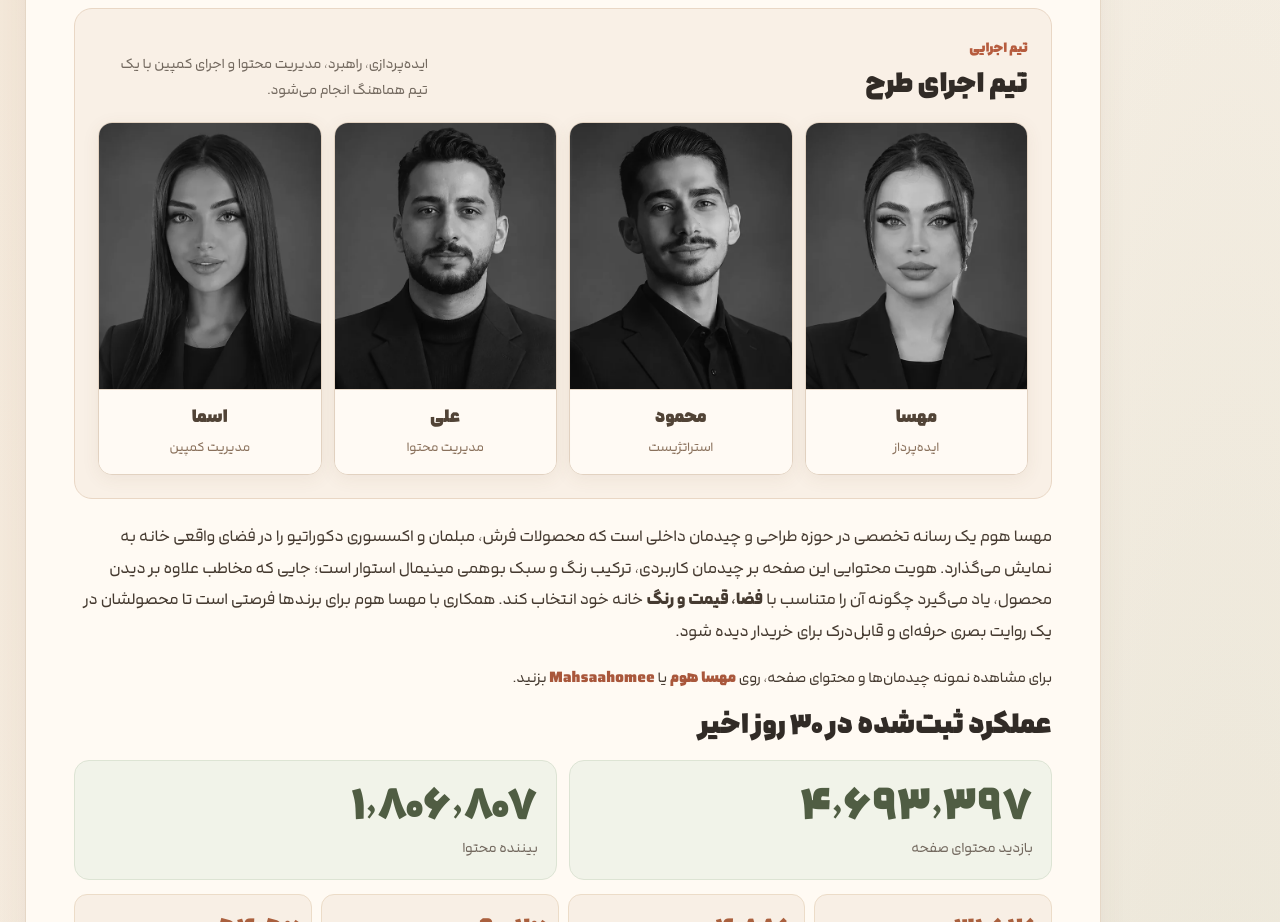
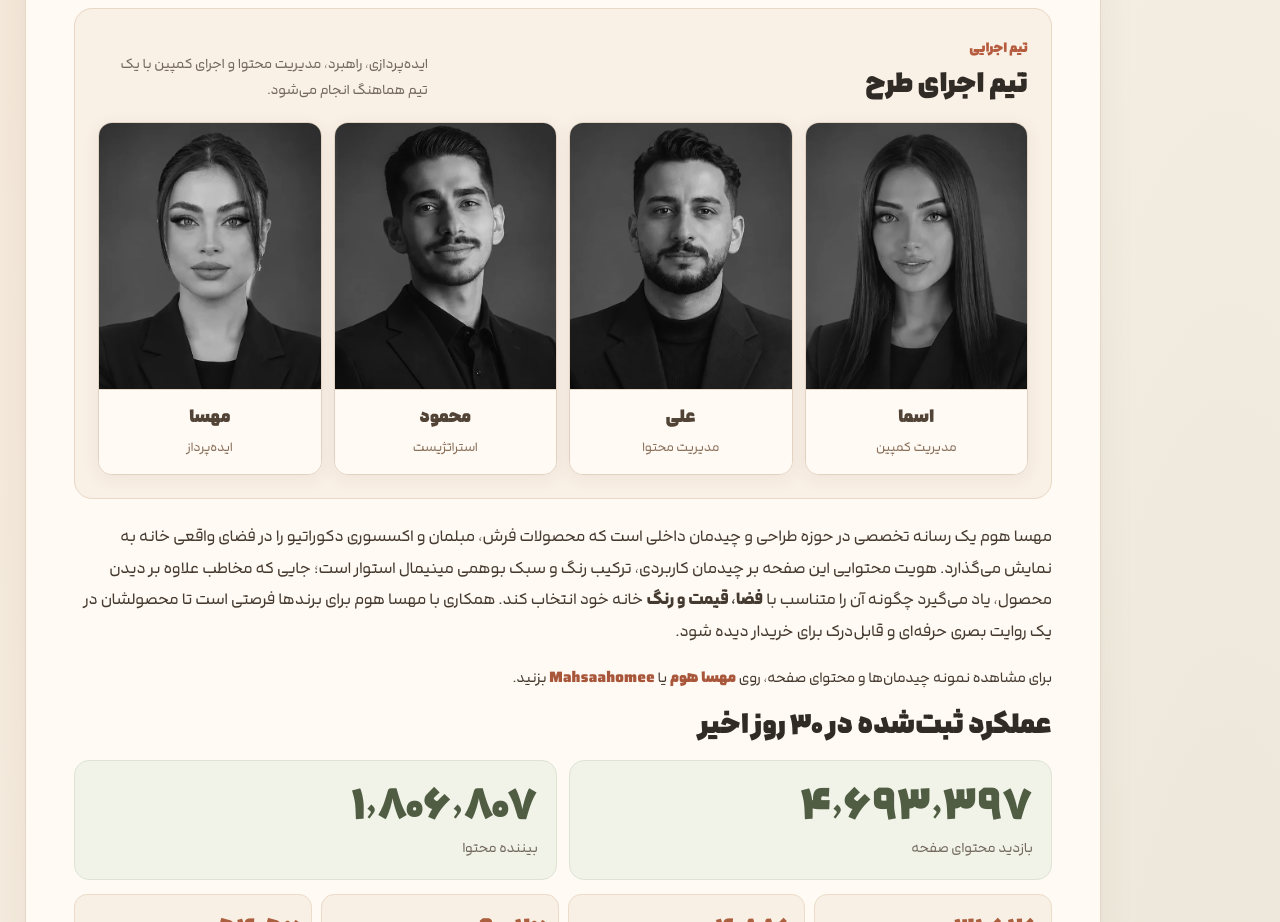
Before and after one commit to alighadiany-bot/mahsaahomee, a plain HTML site: page public/index.html in a window 1280 px wide. Shown: the part 1500-2422 px from the top of the page. Drawn offline with Linux system fonts and the light colour scheme.

Commit message:
Add files via upload

```diff
--- a/public/index.html
+++ b/public/index.html
@@ -317,7 +317,7 @@ p,.body{font-size:15px;line-height:2.04;margin-bottom:17px}.small{font-size:13.5
 <button aria-controls="registration-dialog" aria-haspopup="dialog" class="main-register-cta" data-open-register="true" type="button">ثبت‌نام در طرح همکاری</button></section>
 <section aria-label="هویت و آمار" class="step-page" data-step="1" id="step-2" tabindex="-1"><div aria-hidden="true" class="section-kicker">بخش 02 / ۱۲</div>
 <div class="chapter">هویت رسانه / معرفی صفحه</div>
-<h1>مهسا هوم؛ روایت محصول در دل زندگی واقعی</h1><div class="team-unit"><div class="team-heading"><div><span class="mini-tag">تیم اجرایی</span><h2>تیم اجرای طرح</h2></div><p class="small muted">ایده‌پردازی، راهبرد، مدیریت محتوا و اجرای کمپین با یک تیم هماهنگ انجام می‌شود.</p></div><div class="team-grid"><article class="member"><img alt="پرتره سیاه‌وسفید مهسا" loading="eager" src="assets/img/portrait-mahsa.webp"/><div class="member-info"><strong>مهسا</strong><span>ایده‌پرداز</span></div></article><article class="member"><img alt="پرتره سیاه‌وسفید محمود" loading="eager" src="assets/img/portrait-mahmood.webp"/><div class="member-info"><strong>محمود</strong><span>استراتژیست</span></div></article><article class="member"><img alt="پرتره سیاه‌وسفید علی" loading="eager" src="assets/img/portrait-ali.webp"/><div class="member-info"><strong>علی</strong><span>مدیریت محتوا</span></div></article><article class="member"><img alt="پرتره سیاه‌وسفید اسما" loading="eager" src="assets/img/portrait-asma.webp"/><div class="member-info"><strong>اسما</strong><span>مدیریت کمپین</span></div></article></div></div>
+<h1>مهسا هوم؛ روایت محصول در دل زندگی واقعی</h1><div class="team-unit"><div class="team-heading"><div><span class="mini-tag">تیم اجرایی</span><h2>تیم اجرای طرح</h2></div><p class="small muted">ایده‌پردازی، راهبرد، مدیریت محتوا و اجرای کمپین با یک تیم هماهنگ انجام می‌شود.</p></div><div class="team-grid"><article class="member"><img alt="پرتره سیاه‌وسفید اسما" loading="eager" src="assets/img/portrait-asma.webp"/><div class="member-info"><strong>اسما</strong><span>مدیریت کمپین</span></div></article><article class="member"><img alt="پرتره سیاه‌وسفید علی" loading="eager" src="assets/img/portrait-ali.webp"/><div class="member-info"><strong>علی</strong><span>مدیریت محتوا</span></div></article><article class="member"><img alt="پرتره سیاه‌وسفید محمود" loading="eager" src="assets/img/portrait-mahmood.webp"/><div class="member-info"><strong>محمود</strong><span>استراتژیست</span></div></article><article class="member"><img alt="پرتره سیاه‌وسفید مهسا" loading="eager" src="assets/img/portrait-mahsa.webp"/><div class="member-info"><strong>مهسا</strong><span>ایده‌پرداز</span></div></article></div></div>
 <p class="identity-intro">مهسا هوم یک رسانه تخصصی در حوزه طراحی و چیدمان داخلی است که محصولات فرش، مبلمان و اکسسوری دکوراتیو را در فضای واقعی خانه به نمایش می‌گذارد. هویت محتوایی این صفحه بر چیدمان کاربردی، ترکیب رنگ و سبک بوهمی مینیمال استوار است؛ جایی که مخاطب علاوه بر دیدن محصول، یاد می‌گیرد چگونه آن را متناسب با <b>فضا، قیمت و رنگ</b> خانه خود انتخاب کند. همکاری با مهسا هوم برای برندها فرصتی است تا محصولشان در یک روایت بصری حرفه‌ای و قابل‌درک برای خریدار دیده شود.</p>
 <p class="small" style="margin-bottom:2mm">برای مشاهده نمونه چیدمان‌ها و محتوای صفحه، روی <a class="identity-link" href="https://www.instagram.com/mahsaahomee/">مهسا هوم</a> یا <a class="identity-link" dir="ltr" href="https://www.instagram.com/mahsaahomee/">Mahsaahomee</a> بزنید.</p>
 <h2 style="margin-top:4mm">عملکرد ثبت‌شده در ۳۰ روز اخیر</h2>
```
